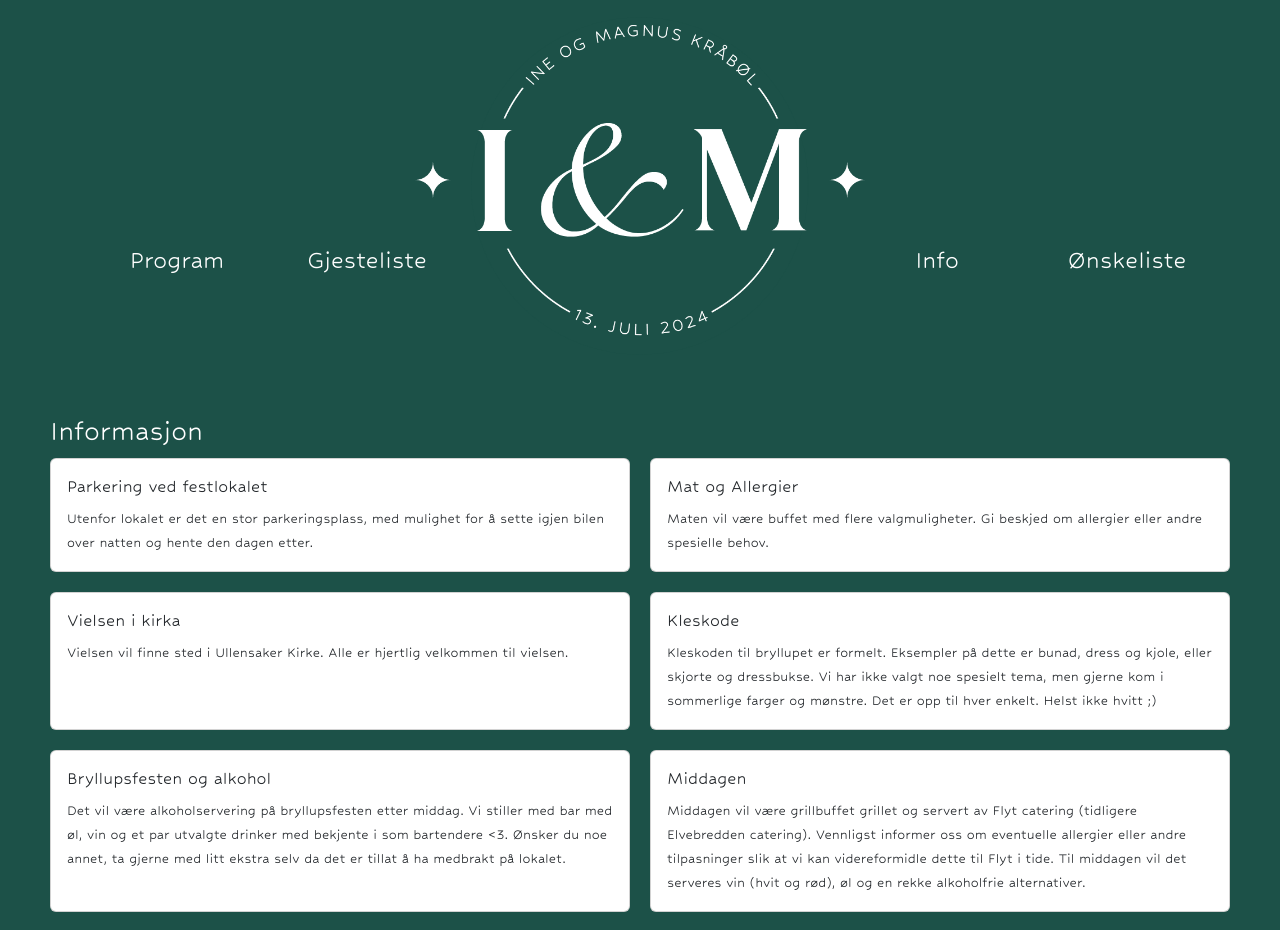
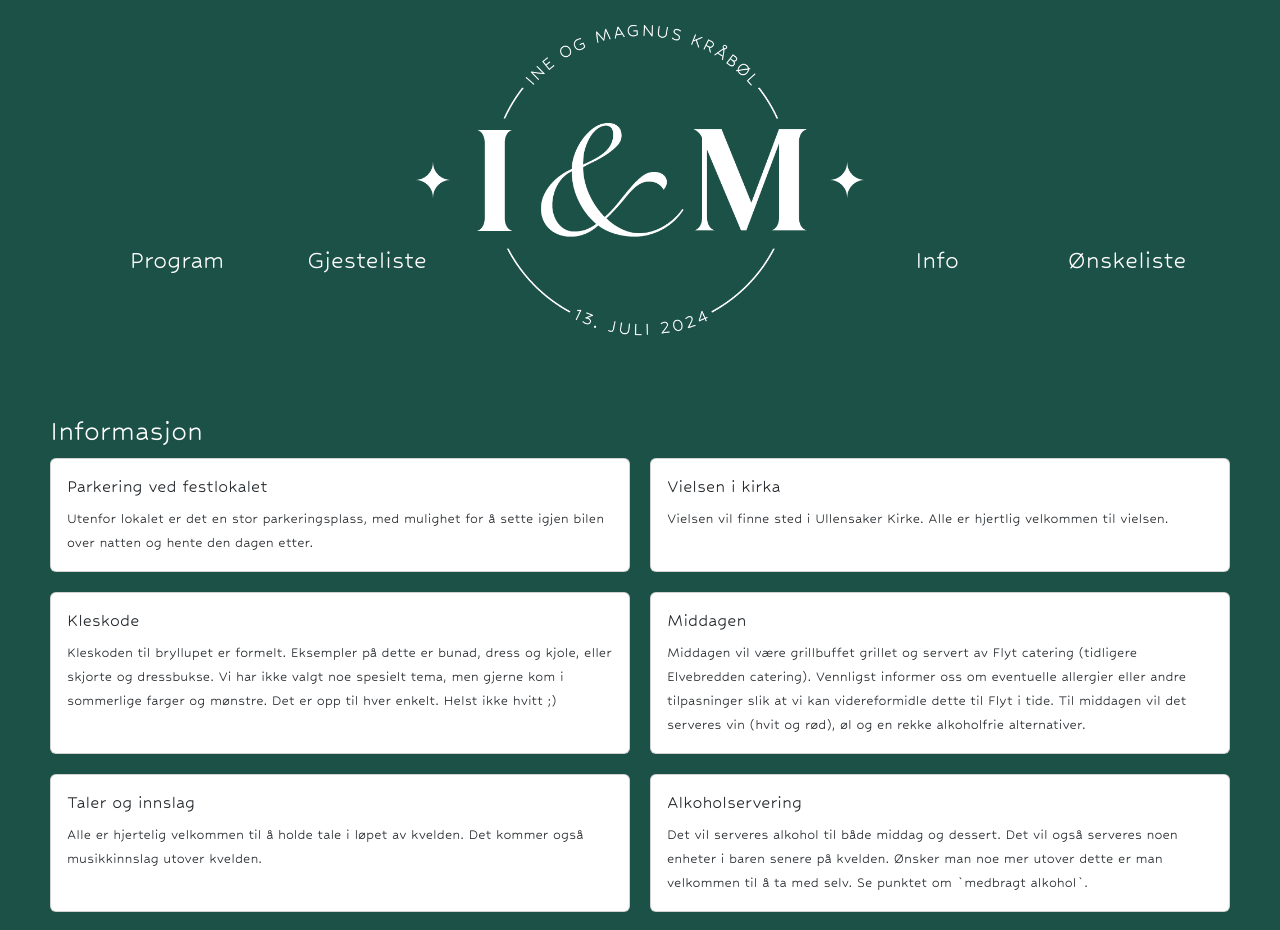
Before and after one commit to holmfred/Magnus-Ine, a React (Create React App) app in the folder bryllup/: page /Magnus-Ine/Informasjon in a window 1280 px wide. Shown: the top 930 px of the page. Built offline with nearby package versions, Linux system fonts and the light colour scheme.

Commit message:
Updated info

```diff
--- a/bryllup/src/componets/pages/Info.jsx
+++ b/bryllup/src/componets/pages/Info.jsx
@@ -9,20 +9,12 @@
             text: "Utenfor lokalet er det en stor parkeringsplass, med mulighet for å sette igjen bilen over natten og hente den dagen etter."
         },
         {
-            title: "Mat og Allergier",
-            text: "Maten vil være buffet med flere valgmuligheter. Gi beskjed om allergier eller andre spesielle behov."
-        },
-        {
             title: "Vielsen i kirka",
             text: "Vielsen vil finne sted i Ullensaker Kirke. Alle er hjertlig velkommen til vielsen."
         },
         {
             title: "Kleskode",
             text: "Kleskoden til bryllupet er formelt. Eksempler på dette er bunad, dress og kjole, eller skjorte og dressbukse. Vi har ikke valgt noe spesielt tema, men gjerne kom i sommerlige farger og mønstre. Det er opp til hver enkelt. Helst ikke hvitt ;)"
-        },
-        {
-            title: "Bryllupsfesten og alkohol",
-            text: "Det vil være alkoholservering på bryllupsfesten etter middag. Vi stiller med bar med øl, vin og et par utvalgte drinker med bekjente i som bartendere <3. Ønsker du noe annet, ta gjerne med litt ekstra selv da det er tillat å ha medbrakt på lokalet."
         },
         {
             title: "Middagen",
```
